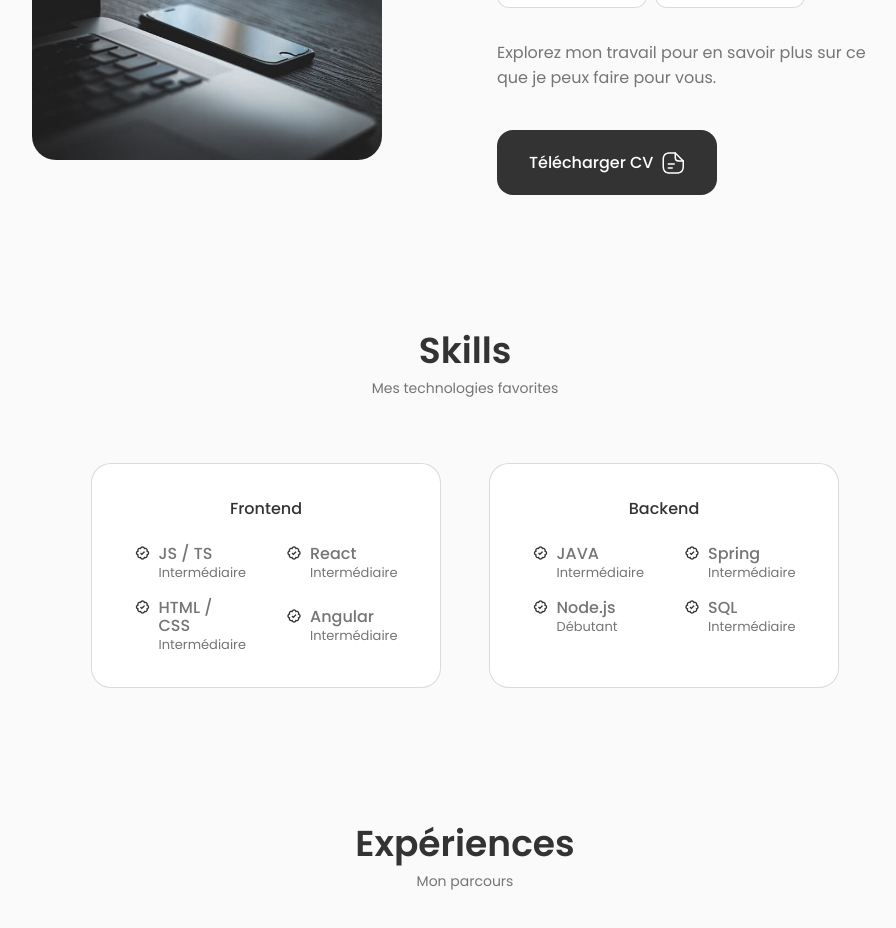
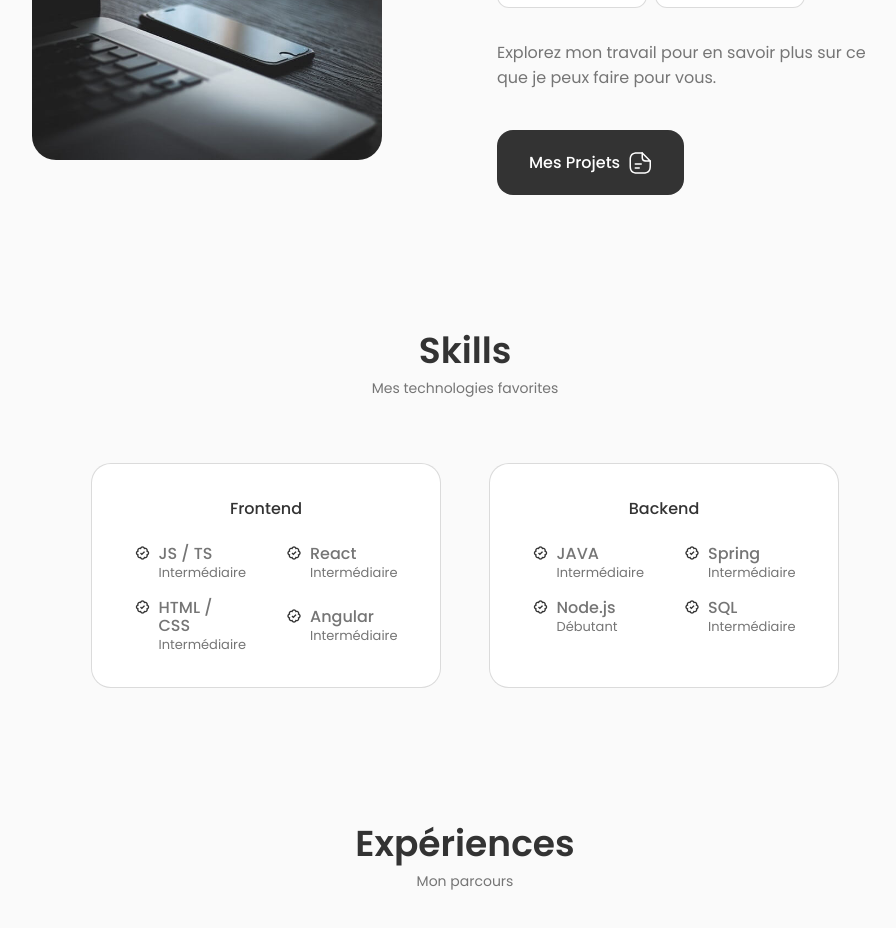
Before and after one commit to Madjerx/react-portfolio, a React (Create React App) app: page / in a window 1280 px wide. Shown: the part 1140-2068 px from the top of the page, without its empty margins (175-1071 px from the left). Built offline with nearby package versions, Linux system fonts and the light colour scheme.

Commit message:
change contact and cv

```diff
--- a/src/components/about/About.jsx
+++ b/src/components/about/About.jsx
@@ -19,8 +19,8 @@ const About = () => {
             sur ce que je peux faire pour vous.
           </p>
 
-          <a href={CV} download="" className="button button--flex">
-            Télécharger CV
+          <a href="#work" className="button button--flex">
+            Mes Projets
             <svg
               className="button__icon"
               xmlns="http://www.w3.org/2000/svg"
--- a/src/components/footer/Footer.jsx
+++ b/src/components/footer/Footer.jsx
@@ -23,10 +23,10 @@ const Footer = () => {
         </ul>
 
         <div className="footer__social">
-          <a href="https://github.com/Madjerx" className="footer__social-link" target="_blank">
+          <a href="https://github.com/Madjerx" className="footer__social-link" target="_blank" rel="noreferrer nofollow">
             <i className="uil uil-github-alt"></i>
           </a>
-          <a href="https://www.linkedin.com/in/jeremy-aguila-9b219b99/" className="footer__social-link" target="_blank">
+          <a href="https://www.linkedin.com/in/jeremy-aguila-9b219b99/" className="footer__social-link" target="_blank" rel="noreferrer nofollow">
             <i className="uil uil-linkedin-alt"></i>
           </a>
         </div>
--- a/src/components/home/Data.jsx
+++ b/src/components/home/Data.jsx
@@ -61,7 +61,7 @@ const Data = () => {
         et esthétiques.
       </p>
 
-      <a href="https://www.linkedin.com/in/jeremy-aguila-9b219b99/" target="_blank" className="button button--flex">
+      <a href="mailto:jeremy.aguila@outlook.fr" className="button button--flex">
         Contact
         <svg
           className="button__icon"
--- a/src/components/home/Social.jsx
+++ b/src/components/home/Social.jsx
@@ -3,10 +3,10 @@ import React from "react";
 const Social = () => {
   return (
     <div className="home__social">
-      <a href="https://github.com/Madjerx" className="home__social-icon" target="_blank">
+      <a href="https://github.com/Madjerx" className="home__social-icon" target="_blank" rel="noreferrer nofollow">
         <i className="uil uil-github nav__icon"></i>
       </a>
-      <a href="https://www.linkedin.com/in/jeremy-aguila-9b219b99/" className="home__social-icon" target="_blank">
+      <a href="https://www.linkedin.com/in/jeremy-aguila-9b219b99/" className="home__social-icon" target="_blank" rel="noreferrer nofollow">
         <i className="uil uil-linkedin nav__icon"></i>
       </a>
     </div>
```
